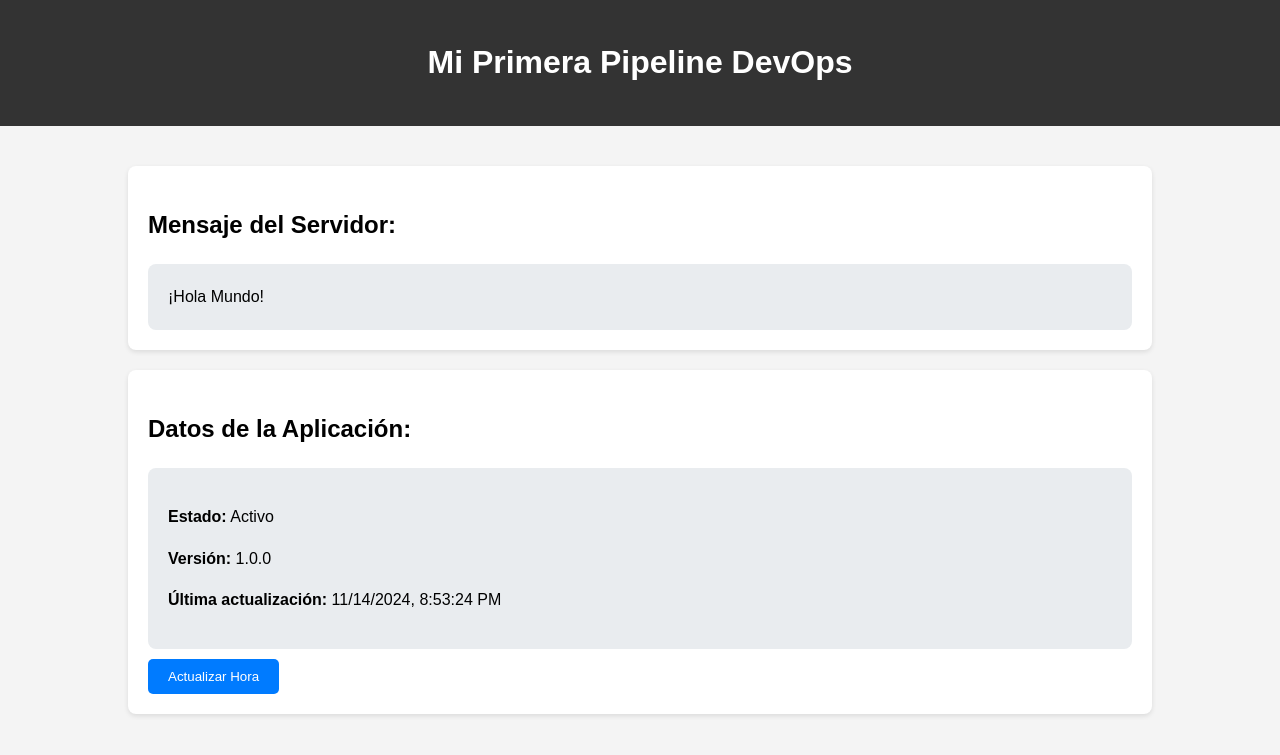
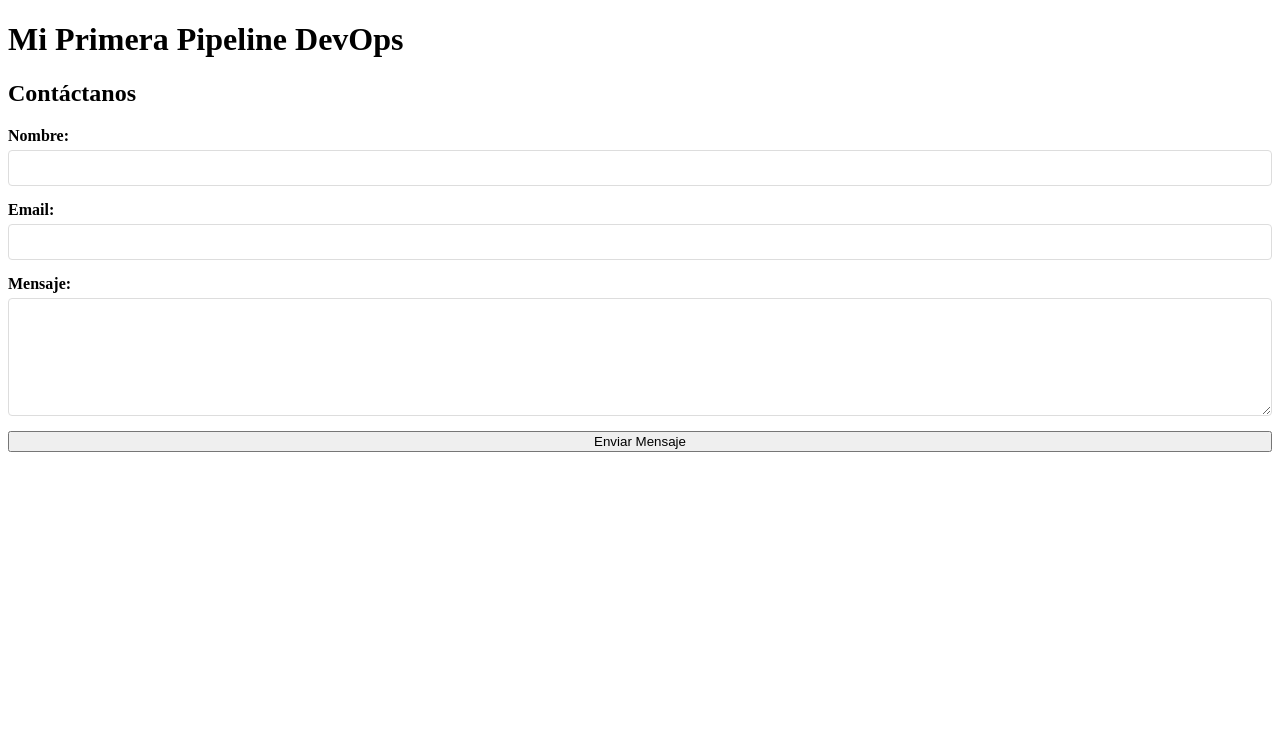
Before and after one commit to JulianAlvarez00/my-first-cicd-pipeline, a Flask app: page / in a window 1280 px wide. Shown: the top 755 px of the page. Run offline with Flask 3, Linux system fonts and the light colour scheme.

Commit message:
feat: Añadido formulario de contacto con integración Supabase

```diff
--- a/app.py
+++ b/app.py
@@ -1,7 +1,10 @@
-from flask import Flask, render_template
+from flask import Flask, render_template, request, jsonify
+from supabase import create_client
 import datetime
+from config import SUPABASE_URL, SUPABASE_KEY
 
 app = Flask(__name__)
+supabase = create_client(SUPABASE_URL, SUPABASE_KEY)
 
 @app.route('/')
 def hello_world():
@@ -12,5 +15,28 @@ def api_hello():
     return {'message': '¡Hola Mundo!',
             'timestamp': datetime.datetime.now().isoformat()}
 
+@app.route('/api/contact', methods=['POST'])
+def contact():
+    try:
+        data = request.json
+
+        # Validación básica
+        required_fields = ['name', 'email', 'message']
+        if not all(field in data for field in required_fields):
+            return jsonify({'error': 'Missing required fields'}), 400
+
+        # Insertar en Supabase
+        result = supabase.table('contact_messages').insert({
+            'name': data['name'],
+            'email': data['email'],
+            'message': data['message']
+        }).execute()
+
+        return jsonify({'message': 'Message sent successfully'}), 200
+
+    except Exception as e:
+        print(f"Error: {str(e)}")
+        return jsonify({'error': 'Internal server error'}), 500
+
 if __name__ == '__main__':
     app.run(host='0.0.0.0', port=5001)
--- /dev/null
+++ b/config.example.py
@@ -0,0 +1,3 @@
+# Rename this file to config.py and add your credentials
+SUPABASE_URL = "your-supabase-url"
+SUPABASE_KEY = "your-supabase-anon-key"
--- a/requirements.txt
+++ b/requirements.txt
@@ -1,2 +1,3 @@
 flask==3.0.0
 pytest==7.4.3
+supabase==2.3.1
--- a/static/css/style.css
+++ b/static/css/style.css
@@ -1,51 +1,47 @@
-/* static/css/style.css */
-body {
-    font-family: 'Arial', sans-serif;
-    line-height: 1.6;
-    margin: 0;
-    padding: 0;
-    background: #f4f4f4;
+/* Estilos para el formulario */
+.contact-form {
+    display: flex;
+    flex-direction: column;
+    gap: 15px;
 }
 
-.container {
-    width: 80%;
-    margin: auto;
-    overflow: hidden;
-    padding: 20px;
+.form-group {
+    display: flex;
+    flex-direction: column;
+    gap: 5px;
 }
 
-.header {
-    background: #333;
-    color: white;
-    text-align: center;
-    padding: 1rem;
+.form-group label {
+    font-weight: bold;
 }
 
-.message-box {
-    background: white;
-    border-radius: 8px;
-    padding: 20px;
-    margin-top: 20px;
-    box-shadow: 0 2px 5px rgba(0,0,0,0.1);
+.form-group input,
+.form-group textarea {
+    padding: 8px;
+    border: 1px solid #ddd;
+    border-radius: 4px;
+    font-size: 16px;
 }
 
-.api-data {
-    margin-top: 20px;
-    padding: 20px;
-    background: #e9ecef;
-    border-radius: 8px;
+.form-group textarea {
+    min-height: 100px;
+    resize: vertical;
 }
 
-.button {
-    background: #007bff;
-    color: white;
-    padding: 10px 20px;
-    border: none;
-    border-radius: 5px;
-    cursor: pointer;
-    margin-top: 10px;
+.form-status {
+    margin-top: 15px;
 }
 
-.button:hover {
-    background: #0056b3;
+.success {
+    color: #28a745;
+    padding: 10px;
+    background: #d4edda;
+    border-radius: 4px;
 }
+
+.error {
+    color: #dc3545;
+    padding: 10px;
+    background: #f8d7da;
+    border-radius: 4px;
+}
--- a/templates/index.html
+++ b/templates/index.html
@@ -13,29 +13,65 @@
     </div>
 
     <div class="container">
-        <div class="message-box">
-            <h2>Mensaje del Servidor:</h2>
-            <div class="api-data" id="messageContent">
-                {{ message }}
-            </div>
-        </div>
+        <!-- Contenido anterior -->
 
         <div class="message-box">
-            <h2>Datos de la Aplicación:</h2>
-            <div class="api-data">
-                <p><strong>Estado:</strong> Activo</p>
-                <p><strong>Versión:</strong> 1.0.0</p>
-                <p><strong>Última actualización:</strong> <span id="updateTime"></span></p>
-            </div>
-            <button class="button" onclick="refreshTime()">Actualizar Hora</button>
+            <h2>Contáctanos</h2>
+            <form id="contactForm" class="contact-form">
+                <div class="form-group">
+                    <label for="name">Nombre:</label>
+                    <input type="text" id="name" name="name" required>
+                </div>
+
+                <div class="form-group">
+                    <label for="email">Email:</label>
+                    <input type="email" id="email" name="email" required>
+                </div>
+
+                <div class="form-group">
+                    <label for="message">Mensaje:</label>
+                    <textarea id="message" name="message" required></textarea>
+                </div>
+
+                <button type="submit" class="button">Enviar Mensaje</button>
+            </form>
+            <div id="formStatus" class="form-status"></div>
         </div>
     </div>
 
     <script>
-        function refreshTime() {
-            document.getElementById('updateTime').textContent = new Date().toLocaleString();
-        }
-        refreshTime();
+        // Código JavaScript anterior
+
+        document.getElementById('contactForm').addEventListener('submit', async (e) => {
+            e.preventDefault();
+
+            const formData = {
+                name: document.getElementById('name').value,
+                email: document.getElementById('email').value,
+                message: document.getElementById('message').value
+            };
+
+            try {
+                const response = await fetch('/api/contact', {
+                    method: 'POST',
+                    headers: {
+                        'Content-Type': 'application/json'
+                    },
+                    body: JSON.stringify(formData)
+                });
+
+                if (response.ok) {
+                    document.getElementById('formStatus').innerHTML =
+                        '<div class="success">¡Mensaje enviado con éxito!</div>';
+                    document.getElementById('contactForm').reset();
+                } else {
+                    throw new Error('Error al enviar el mensaje');
+                }
+            } catch (error) {
+                document.getElementById('formStatus').innerHTML =
+                    '<div class="error">Error al enviar el mensaje. Por favor, intenta nuevamente.</div>';
+            }
+        });
     </script>
 </body>
 </html>
```
Also changed, not shown: test_app.py (+11 -0 lines), 1 other file.
